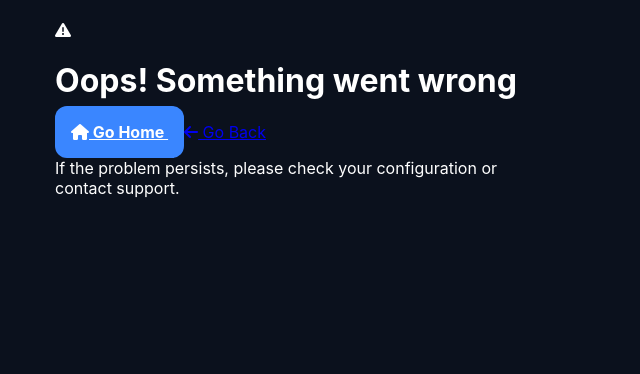
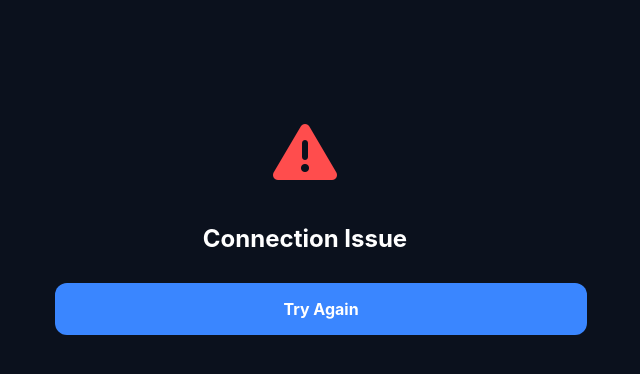
Before and after one commit to git-nino/zt-pwa, a Flask app: template templates/error.html in a window 1280 px wide. Shown: the part 63-437 px from the top of the page, without its empty margins (335-975 px from the left). Run offline with Flask 3, Linux system fonts and the light colour scheme; the template is opened without the code that fills it, so the values that code supplies are empty.

Commit message:
Update error.html

```diff
--- a/templates/error.html
+++ b/templates/error.html
@@ -1,29 +1,18 @@
 {% extends "base.html" %}
-
-{% block title %}Error - ZeroTier Controller{% endblock %}
-
-{% block header %}{% endblock %}
-{% block footer %}{% endblock %}
+{% block title %}Error{% endblock %}
 
 {% block content %}
-<div class="error-page">
-    <div class="error-container">
-        <div class="error-icon">
-            <i class="fas fa-exclamation-triangle"></i>
-        </div>
-        <h1>Oops! Something went wrong</h1>
-        <p class="error-message">{{ error }}</p>
-        <div class="error-actions">
-            <a href="/" class="btn btn-primary">
-                <i class="fas fa-home"></i> Go Home
-            </a>
-            <a href="javascript:history.back()" class="btn btn-secondary">
-                <i class="fas fa-arrow-left"></i> Go Back
-            </a>
-        </div>
-        <div class="error-help">
-            <p>If the problem persists, please check your configuration or contact support.</p>
-        </div>
-    </div>
+<div style="text-align: center; padding-top: 100px;">
+    <i class="fas fa-triangle-exclamation"
+       style="font-size: 4rem; color: var(--danger-color); margin-bottom: 20px;"></i>
+
+    <h2>Connection Issue</h2>
+    <p style="color: var(--text-dim);">{{ error }}</p>
+
+    <a href="{{ url_for('networks') }}"
+       class="btn-primary"
+       style="display: block; text-decoration: none; margin-top: 30px;">
+        Try Again
+    </a>
 </div>
 {% endblock %}
```
